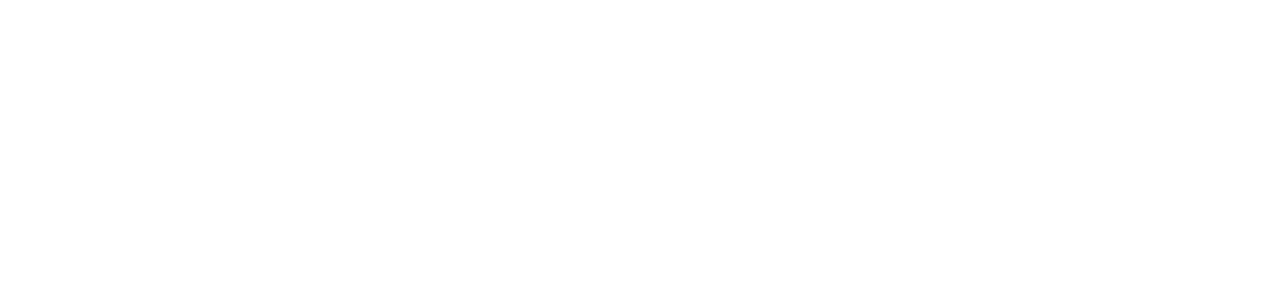
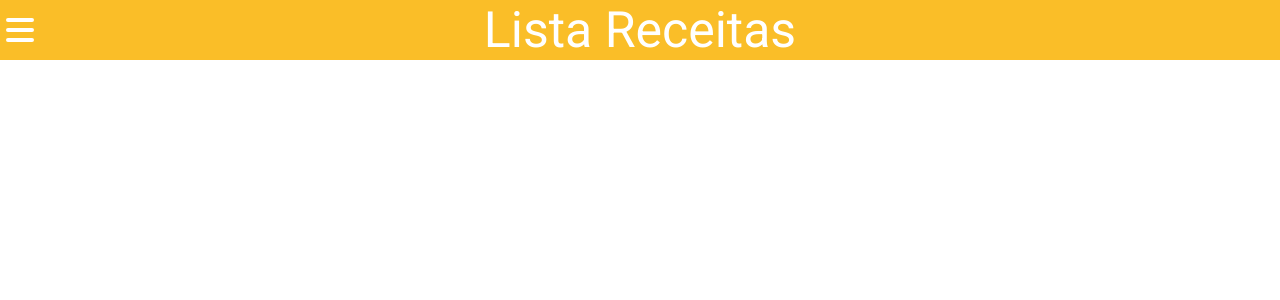
Before and after one commit to luishsilva09/Livro-Receitas-Front, a React (Create React App) app: page /home in a window 1280 px wide. Before the commit this address had no page. Shown: the top 300 px of the page. Built offline with nearby package versions, Linux system fonts and the light colour scheme.

Commit message:
feat: layout top bar

```diff
--- a/src/components/App.tsx
+++ b/src/components/App.tsx
@@ -2,6 +2,7 @@
 import { BrowserRouter, Routes, Route } from "react-router-dom";
 import { Signin } from "./signin/Signin";
 import { Signup } from "./signup/Signup";
+import { Home } from "./home/Home";
 
 function App() {
   return (
@@ -11,7 +12,7 @@
         <Routes>
           <Route path="/" element={<Signin />} />
           <Route path="/signup" element={<Signup />} />
-          <Route path="/recipes" element={<></>} />
+          <Route path="/home" element={<Home />} />
           <Route path="/newRecipe" element={<></>} />
         </Routes>
       </BrowserRouter>
--- /dev/null
+++ b/src/components/home/Home.tsx
@@ -0,0 +1,9 @@
+import { TopBar } from "./TopBar";
+
+export function Home() {
+  return (
+    <>
+      <TopBar />
+    </>
+  );
+}
--- /dev/null
+++ b/src/components/home/TopBar.tsx
@@ -0,0 +1,40 @@
+import styled from "styled-components";
+import { HiMenu } from "react-icons/hi";
+
+export function TopBar() {
+  return (
+    <ContainerBar>
+      <HiMenu className="icon" />
+      <p>Lista Receitas</p>
+    </ContainerBar>
+  );
+}
+
+const ContainerBar = styled.div`
+  background-color: #fabe28;
+  width: 100%;
+  height: 60px;
+  display: flex;
+  align-items: center;
+  position: relative;
+
+  p {
+    color: #fff;
+    font-size: 50px;
+    font-weight: 400;
+    width: 100%;
+    text-align: center;
+    position: fixed;
+  }
+
+  .icon {
+    color: #fff;
+    font-size: 40px;
+    font-weight: 500;
+  }
+  @media (max-width: 460px) {
+    p {
+      font-size: 30px;
+    }
+  }
+`;
```
